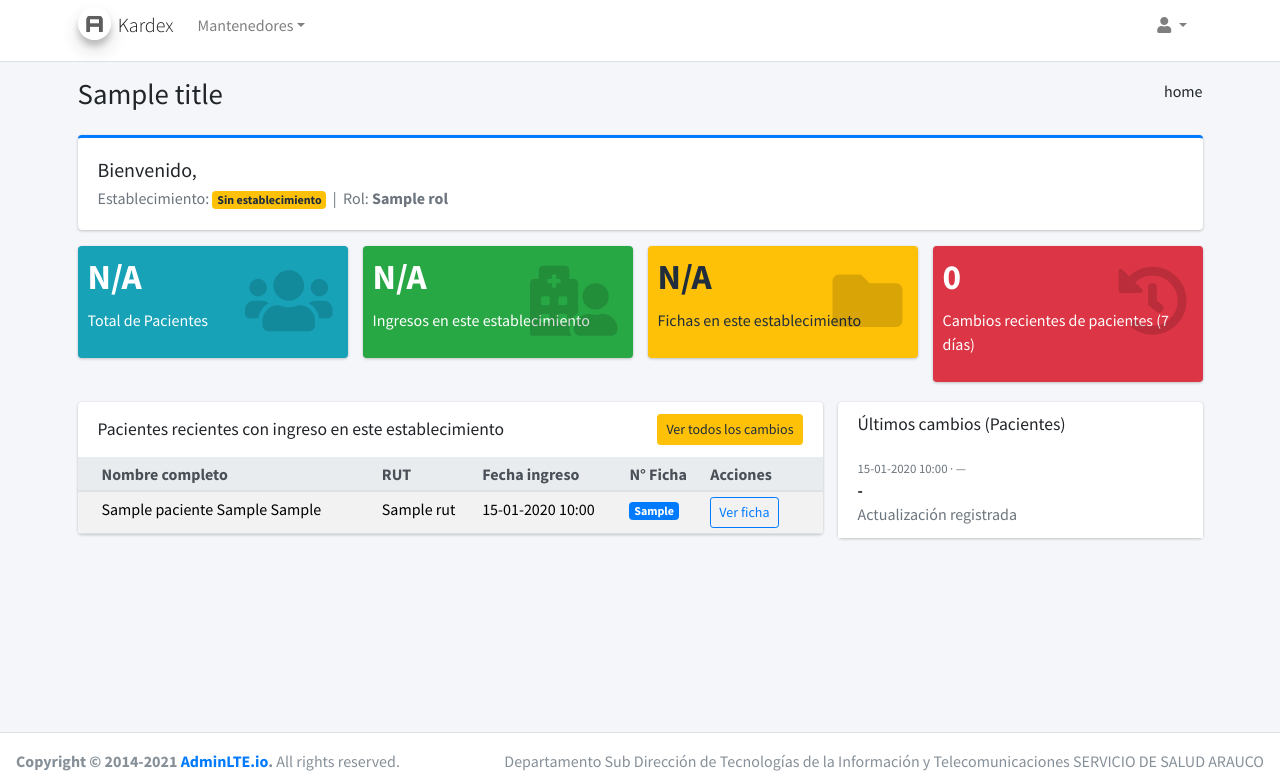
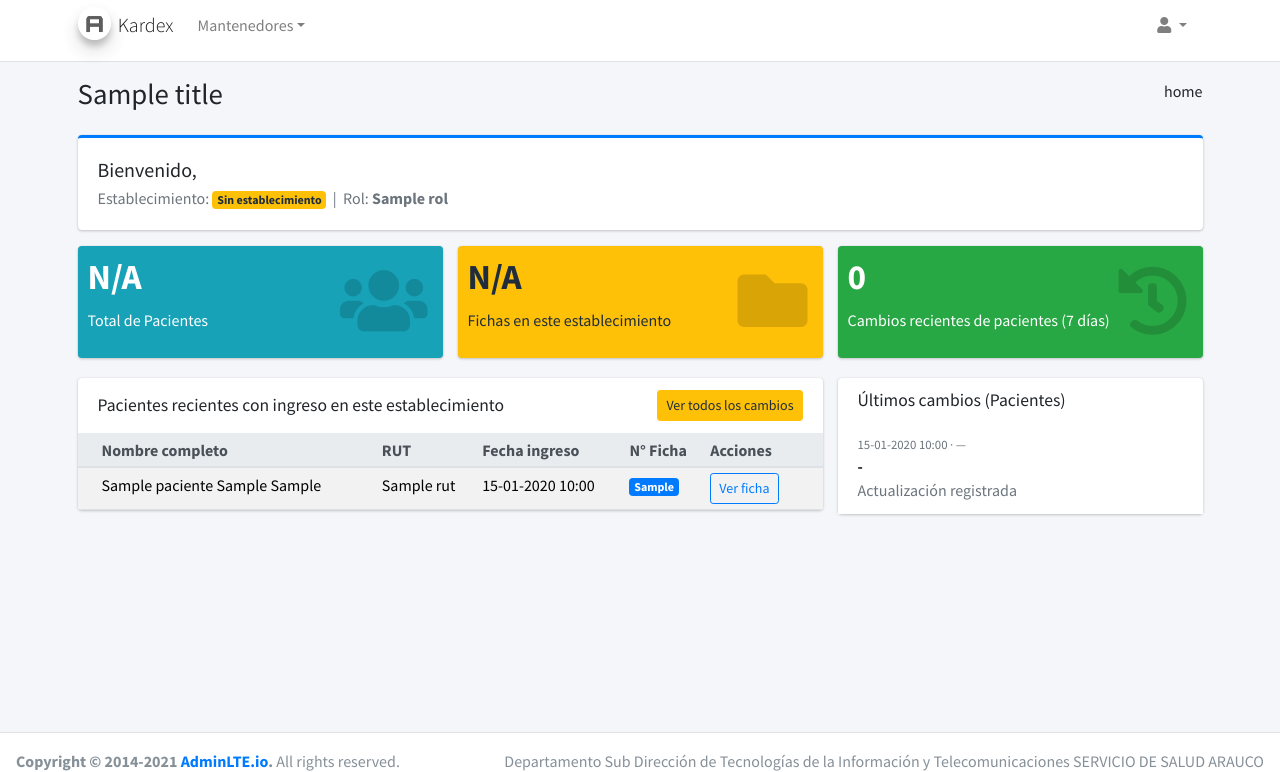
Before and after one commit to Jarot-Fierro/Kardex2.1, a Django app: template core/templates/core/dashboard.html in a window 1280 px wide. Shown: the part 128-900 px from the top of the page. Run offline with Django 5.2, Linux system fonts and the light colour scheme; the template is opened without the code that fills it: most values are stand-ins (such as "Sample title", 1, 10 or a date in 2020); some libraries are stand-ins or nearby versions.

Commit message:
ELIMINADO: métrica "Ingresos en este establecimiento" del dashboard y ajustes de diseño en la distribución de tarjetas
- Eliminada la métrica `total_ingresos_est` del dashboard y de la lógica asociada en vistas y scripts.
- Redistribuidas las tarjetas de resumen a un diseño de tres columnas para mejor visualización.

```diff
--- a/core/templates/core/dashboard.html
+++ b/core/templates/core/dashboard.html
@@ -38,7 +38,7 @@
 
     <!-- Summary cards -->
     <div class="row">
-        <div class="col-12 col-sm-6 col-md-3">
+        <div class="col-12 col-sm-6 col-md-4">
             <div class="small-box bg-info">
                 <div class="inner">
                     <h3 id="total_pacientes">...</h3>
@@ -49,18 +49,7 @@
                 </div>
             </div>
         </div>
-        <div class="col-12 col-sm-6 col-md-3">
-            <div class="small-box bg-success">
-                <div class="inner">
-                    <h3 id="total_ingresos_est">...</h3>
-                    <p>Ingresos en este establecimiento</p>
-                </div>
-                <div class="icon">
-                    <i class="fas fa-hospital-user"></i>
-                </div>
-            </div>
-        </div>
-        <div class="col-12 col-sm-6 col-md-3">
+        <div class="col-12 col-sm-6 col-md-4">
             <div class="small-box bg-warning">
                 <div class="inner">
                     <h3 id="total_fichas_est">...</h3>
@@ -71,8 +60,8 @@
                 </div>
             </div>
         </div>
-        <div class="col-12 col-sm-6 col-md-3">
-            <div class="small-box bg-danger">
+        <div class="col-12 col-sm-6 col-md-4">
+            <div class="small-box bg-success">
                 <div class="inner">
                     <h3>{{ cambios_recientes_count|default:"0" }}</h3>
                     <p>Cambios recientes de pacientes (7 días)</p>
@@ -191,7 +180,6 @@
             // IDs de los elementos a actualizar y el texto de carga inicial
             const metrics = {
                 'total_pacientes': document.getElementById('total_pacientes'),
-                'total_ingresos_est': document.getElementById('total_ingresos_est'),
                 'total_fichas_est': document.getElementById('total_fichas_est')
             };
 
--- a/core/views.py
+++ b/core/views.py
@@ -173,15 +173,11 @@ def dashboard_metrics_view(request):
                 paciente__status=True
             )
 
-            # Cantidad de pacientes distintos con ficha en ese establecimiento
-            total_ingresos_est = fichas_qs.values('paciente_id').distinct().count()
-
             # Total de fichas del establecimiento
             total_fichas_est = fichas_qs.count()
 
         data = {
             'total_pacientes': total_pacientes,
-            'total_ingresos_est': total_ingresos_est,
             'total_fichas_est': total_fichas_est,
         }
 
```
